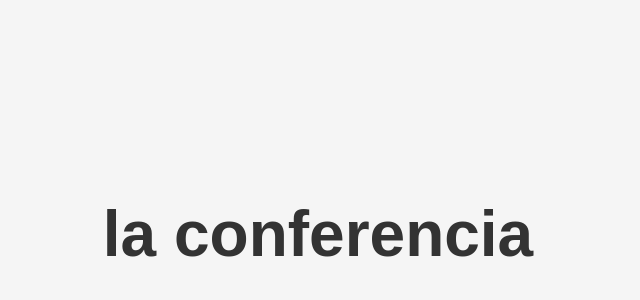
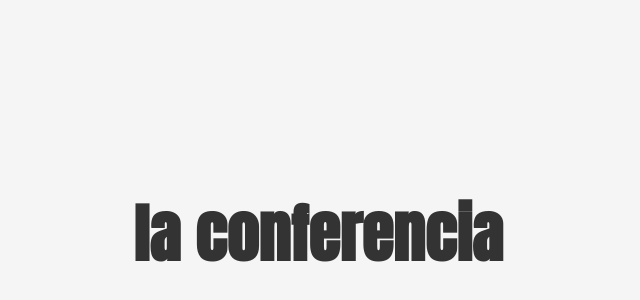
Before and after one commit to juanmjacobs/laconchadetuvieja, a plain HTML site: page index.html in a window 1280 px wide. Shown: the part 166-466 px from the top of the page, without its empty margins (322-962 px from the left). Drawn offline with Linux system fonts and the light colour scheme.

Commit message:
google font

```diff
--- a/index.html
+++ b/index.html
@@ -28,5 +28,45 @@
     <div class="conference-text">
         la conferencia
     </div>
+
+    <script>
+        // List of attractive Google Fonts
+        const fonts = [
+            'Roboto',
+            'Open Sans',
+            'Lato',
+            'Poppins',
+            'Montserrat',
+            'Raleway',
+            'Source Sans Pro',
+            'Ubuntu',
+            'Nunito',
+            'Inter',
+            'Playfair Display',
+            'Merriweather',
+            'PT Sans',
+            'Noto Sans',
+            'Work Sans',
+            'Quicksand',
+            'Josefin Sans',
+            'Bebas Neue',
+            'Anton',
+            'Bangers'
+        ];
+
+        // Select a random font
+        const randomFont = fonts[Math.floor(Math.random() * fonts.length)];
+
+        // Create and append the Google Fonts link
+        const link = document.createElement('link');
+        link.rel = 'stylesheet';
+        link.href = `https://fonts.googleapis.com/css2?family=${randomFont.replace(' ', '+')}:wght@400;700&display=swap`;
+        document.head.appendChild(link);
+
+        // Apply the font to the text
+        link.onload = function() {
+            document.querySelector('.conference-text').style.fontFamily = `'${randomFont}', Arial, sans-serif`;
+        };
+    </script>
 </body>
 </html>
```
